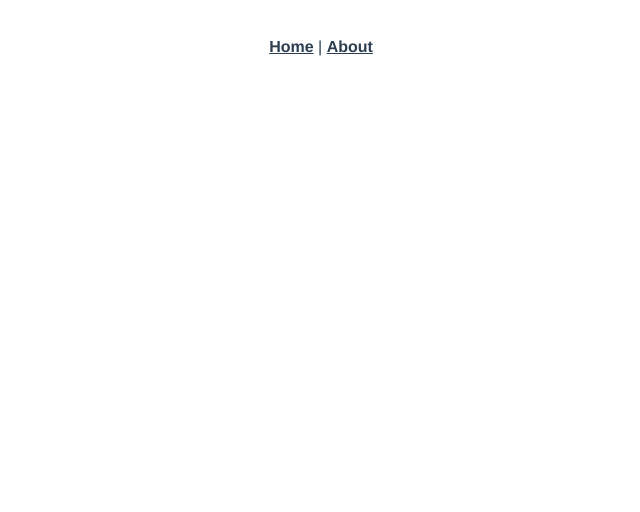
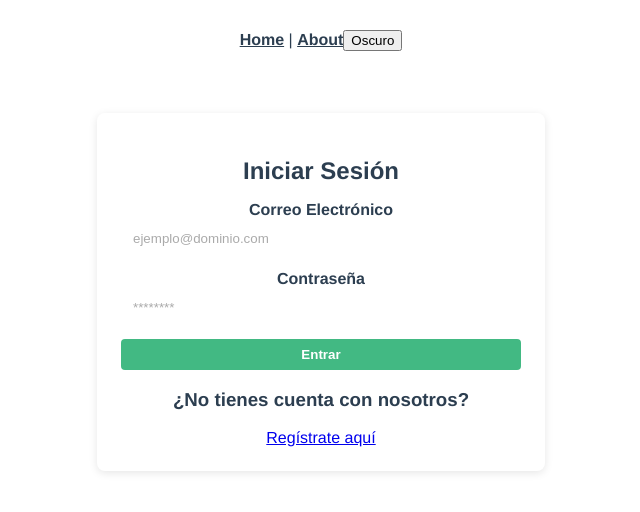
Before and after one commit to Jhojan98/UrbanRideProject, a Vue app in the folder frontend/: page /login in a window 1280 px wide. Before the commit this address had no page. Shown: the top 512 px of the page, without its empty margins (319-959 px from the left). Built offline with nearby package versions, Linux system fonts and the light colour scheme.

Commit message:
loggin hecho, faltan los endpoints

```diff
--- a/frontend/src/App.vue
+++ b/frontend/src/App.vue
@@ -1,12 +1,32 @@
+//Aquí se puede poner la land page
+
 <template>
   <nav>
     <router-link to="/">Home</router-link> |
     <router-link to="/about">About</router-link>
+    <!-- Botón para cambiar entre tema claro y oscuro -->
+    <ToggleTheme />
   </nav>
   <router-view/>
+
 </template>
 
+<script setup lang="ts">
+// Importamos el componente que controla el tema
+import ToggleTheme from './components/ToggleTheme.vue';
+</script>
+
 <style lang="scss">
+@import "./styles/forms.scss";
+
+/* Estilos globales para aplicar tema */
+body {
+  background: var(--bg);
+  color: var(--text);
+  margin: 0;
+  font-family: Avenir, Helvetica, Arial, sans-serif;
+}
+
 #app {
   font-family: Avenir, Helvetica, Arial, sans-serif;
   -webkit-font-smoothing: antialiased;
--- /dev/null
+++ b/frontend/src/components/ToggleTheme.vue
@@ -0,0 +1,52 @@
+<!-- ThemeToggle.vue -->
+<template>
+  <button @click="toggleTheme">
+    {{ isDark ? 'Claro' : 'Oscuro' }}
+  </button>
+</template>
+
+<script setup>
+import { ref, watch, onMounted } from 'vue'
+
+const THEME_KEY = 'app-theme'
+
+const isDark = ref(false)
+
+const applyTheme = (dark) => {
+  const root = document.documentElement
+  if (dark) {
+    root.classList.add('dark')
+    root.classList.remove('light')
+  } else {
+    root.classList.add('light')
+    root.classList.remove('dark')
+  }
+  localStorage.setItem(THEME_KEY, dark ? 'dark' : 'light')
+}
+
+const toggleTheme = () => {
+  isDark.value = !isDark.value
+}
+
+watch(isDark, (newVal) => applyTheme(newVal))
+
+onMounted(() => {
+  const saved = localStorage.getItem(THEME_KEY)
+  isDark.value = saved === 'dark'
+})
+</script>
+
+<style>
+:root.light {
+  --bg: #fff;
+  --text: #000;
+}
+:root.dark {
+  --bg: #121212;
+  --text: #fff;
+}
+body {
+  background: var(--bg);
+  color: var(--text);
+}
+</style>
--- a/frontend/src/router/index.ts
+++ b/frontend/src/router/index.ts
@@ -1,5 +1,7 @@
 import { createRouter, createWebHistory, RouteRecordRaw } from 'vue-router'
 import HomeView from '../views/HomeView.vue'
+import LoginView from '@/views/LoginView.vue'
+import SignupView from '@/views/SignupView.vue'
 
 const routes: Array<RouteRecordRaw> = [
   {
@@ -8,12 +10,14 @@ const routes: Array<RouteRecordRaw> = [
     component: HomeView
   },
   {
-    path: '/about',
+    path: '/login',
     name: 'about',
-    // route level code-splitting
-    // this generates a separate chunk (about.[hash].js) for this route
-    // which is lazy-loaded when the route is visited.
-    component: () => import(/* webpackChunkName: "about" */ '../views/AboutView.vue')
+    component: LoginView
+  },
+  {
+    path: '/signup',
+    name: 'signup',
+    component: SignupView
   }
 ]
 
--- /dev/null
+++ b/frontend/src/styles/forms.scss
@@ -0,0 +1,75 @@
+/* Form styles using SASS */
+$primary-color: #42b983;
+$input-border: #ccc;
+$input-padding: 0.5rem 0.75rem;
+
+/* Theme variables */
+/* Light theme */
+@at-root :root.light {
+  --bg: #fff;
+  --text: #000;
+  --form-bg: #fff;
+  --form-border: #e0e0e0;
+}
+
+/* Dark theme */
+@at-root :root.dark {
+  --bg: #121212;
+  --text: #fff;
+  --form-bg: #1e1e1e;
+  --form-border: #333;
+}
+
+// Contenedor del formulario, usa variables de tema
+.form-container {
+  max-width: 400px;
+  margin: 2rem auto;
+  padding: 1.5rem;
+  background: var(--form-bg);
+  border-radius: 8px;
+  box-shadow: 0 2px 8px rgba(0, 0, 0, 0.1);
+}
+
+// Título del formulario, usa color de texto del tema
+.form-title {
+  font-size: 1.5rem;
+  margin-bottom: 1rem;
+  text-align: center;
+  color: var(--text);
+}
+
+.form-group {
+  margin-bottom: 1rem;
+  label {
+    display: block;
+    margin-bottom: 0.25rem;
+    font-weight: 600;
+  }
+    input {
+      width: 100%;
+      padding: $input-padding;
+      border: 1px solid var(--form-border);
+      border-radius: 4px;
+      &::placeholder {
+        color: #aaa;
+      }
+      &:focus {
+        outline: none;
+        border-color: $primary-color;
+      }
+    }
+}
+
+.form-submit {
+  width: 100%;
+  padding: $input-padding;
+  background: $primary-color;
+  color: #fff;
+  border: none;
+  border-radius: 4px;
+  cursor: pointer;
+  font-weight: 600;
+  &:hover {
+    background: darken($primary-color, 10%);
+  }
+}
--- a/frontend/src/views/AboutView.vue
+++ /dev/null
@@ -1,5 +0,0 @@
-<template>
-  <div class="about">
-    <h1>This is an about page</h1>
-  </div>
-</template>
--- /dev/null
+++ b/frontend/src/views/LoginView.vue
@@ -0,0 +1,34 @@
+<template>
+    <div class="form-container">
+        <h2 class="form-title">Iniciar Sesión</h2>
+        <form @submit.prevent="onSubmit">
+            <div class="form-group">
+                <label for="email">Correo Electrónico</label>
+                <input id="email" type="email" v-model="email" placeholder="ejemplo@dominio.com" required />
+            </div>
+            <div class="form-group">
+                <label for="password">Contraseña</label>
+                <input id="password" type="password" v-model="password" placeholder="********" required />
+            </div>
+            <button type="submit" class="form-submit">Entrar</button>
+        </form>
+        <h3>¿No tienes cuenta con nosotros?</h3>
+        <router-link :to="{name:'signup'}">Regístrate aquí</router-link>
+    </div>
+</template>
+
+<script setup lang="ts">
+import { ref } from 'vue';
+
+const email = ref('');
+const password = ref('');
+
+function onSubmit() {
+
+    console.log('Login attempt', { email: email.value, password: password.value });
+}
+</script>
+
+<style lang="scss">
+@import "@/styles/forms.scss";
+</style>
--- a/frontend/tsconfig.json
+++ b/frontend/tsconfig.json
@@ -4,6 +4,8 @@
     "module": "esnext",
     "strict": true,
     "jsx": "preserve",
+    "noImplicitAny": false,
+    "allowJs": true,
     "moduleResolution": "node",
     "skipLibCheck": true,
     "esModuleInterop": true,
```
Also changed, not shown: frontend/src/layouts/MainLayout.vue (added, +11 -0 lines).
